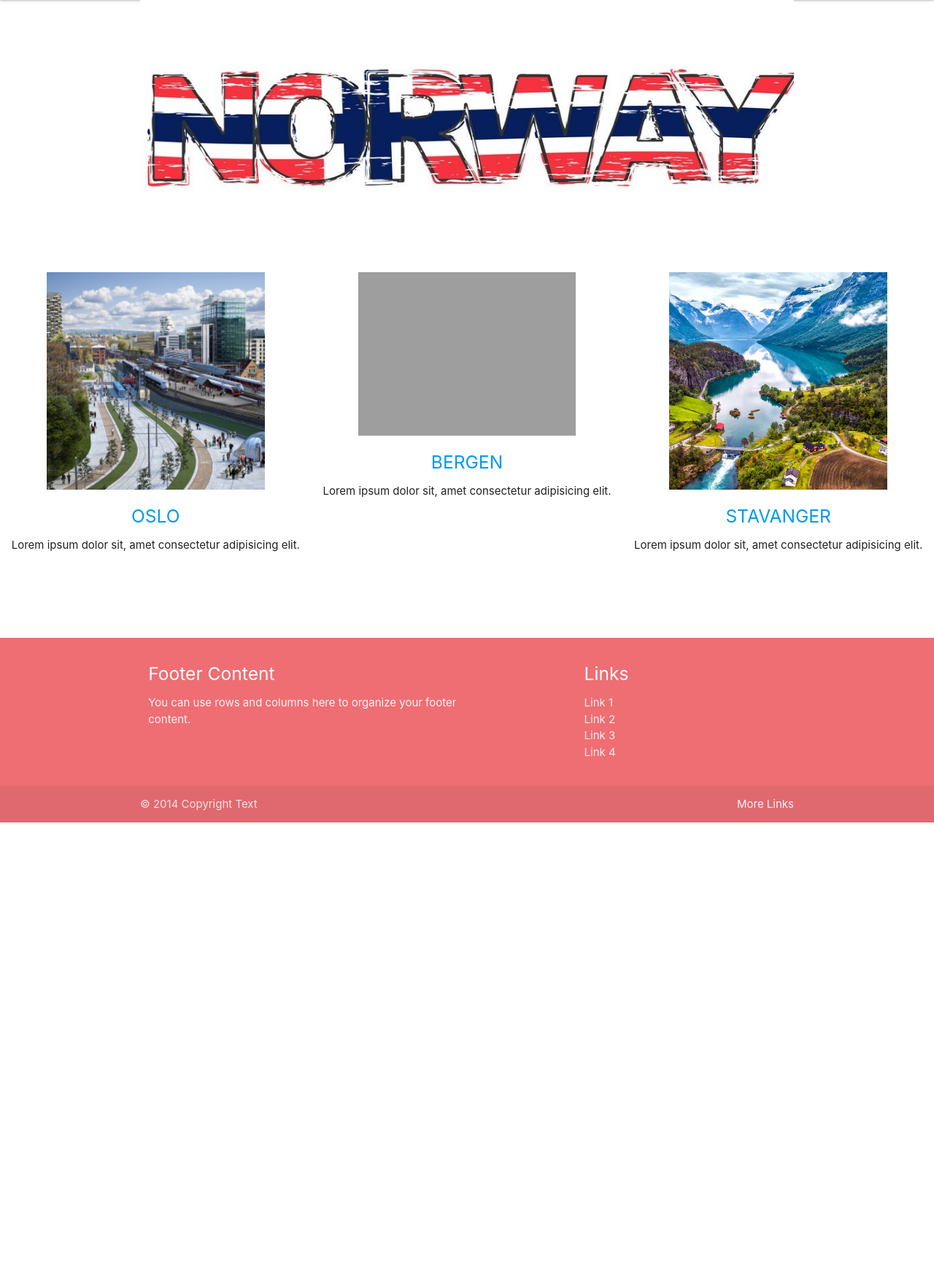
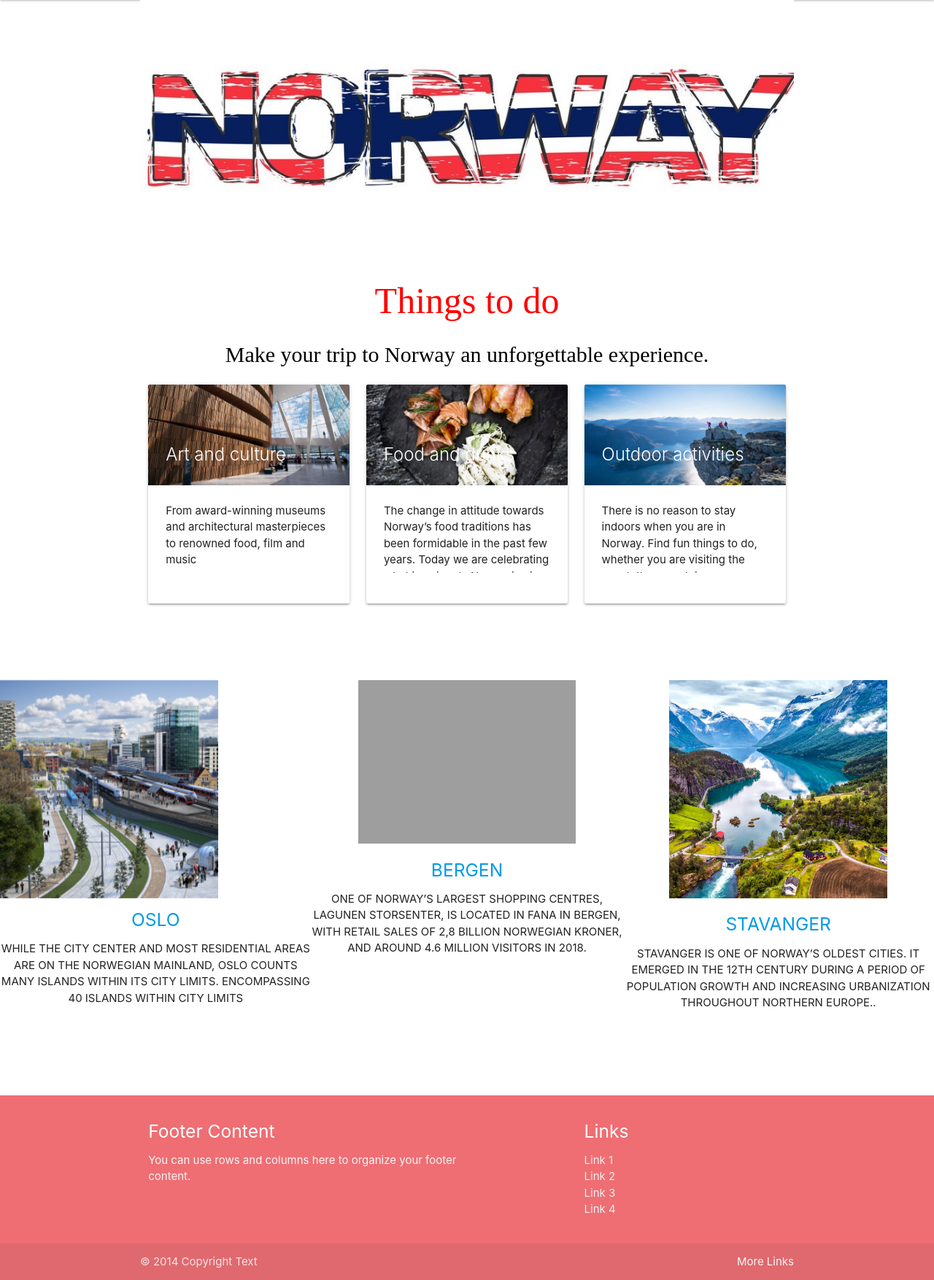
Before and after one commit to GILD0R/vcs2011-grupe1, a PHP site: page /norway.php in a window 1280 px wide. Shown: the part 337-2091 px from the top of the page at 73% size. Before the commit the page ends 1464 px from the top, so only its background shows below. Run offline with PHP 8.4, Linux system fonts and the light colour scheme; grey boxes are pictures that could not be loaded.

Commit message:
Norway pakeitimai

```diff
--- a/norway.php
+++ b/norway.php
@@ -5,25 +5,70 @@
 <div class="container">
 <div class="row">
  <img class="responsive-img" src="images/NORWAY1.jpg" alt="">
+<div class="text">
+    <h1>Things to do</h1>
+    <h3>Make your trip to Norway an unforgettable experience.</h3>
 
+    <div class="row">
+    <div class="col s4">
+      <div class="card small">
+        <div class="card-image">
+          <img src="images/norway3.jpg">
+          <span class="card-title">Art and culture</span>
         </div>
+        <div class="card-content">
+          <p>From award-winning museums and architectural masterpieces to renowned food, film and music</p>
         </div>
+      </div>
+    </div>
+
+    <div class="row">
+    <div class="col s4">
+      <div class="card small">
+        <div class="card-image">
+          <img src="images/norway4.jpg">
+          <span class="card-title">Food and drinks</span>
+        </div>
+        <div class="card-content">
+          <p>The change in attitude towards Norway’s food traditions has been formidable in the past few years. Today we are celebrating what is uniquely Norwegian in modern and untraditional ways.</p>
+        </div>
+      </div>
+    </div>
+    <div class="row">
+    <div class="col s4">
+      <div class="card small">
+        <div class="card-image">
+          <img src="images/norway5.jpg">
+          <span class="card-title">Outdoor activities</span>
+        </div>
+        <div class="card-content">
+          <p>There is no reason to stay indoors when you are in Norway. Find fun things to do, whether you are visiting the coast, the mountains, or somewhere in between.</p>
+        </div>
+      </div>
+    </div>
+  </div>
+</div>
+  </div>
+</div>
+        </div>
+</div>
+
 
         <div class="flex">
         <div class="box">
-            <img src="images/OSLO.jpg" alt="">
+            <img class="materialboxed" src="images/OSLO.jpg">
             <a href="http://www.google.com"><h5>OSLO</h5></a>
-            <p>Lorem ipsum dolor sit, amet consectetur adipisicing elit.</p>
+            <p>WHILE THE CITY CENTER AND MOST RESIDENTIAL AREAS ARE ON THE NORWEGIAN MAINLAND, OSLO COUNTS MANY ISLANDS WITHIN ITS CITY LIMITS. ENCOMPASSING 40 ISLANDS WITHIN CITY LIMITS</p>
         </div>
         <div class="box">
             <img src="images/BERGEN.jpg" alt="">
             <a href="http://www.google.com"><h5>BERGEN</h5></a>
-            <p>Lorem ipsum dolor sit, amet consectetur adipisicing elit.</p>
+            <p>ONE OF NORWAY’S LARGEST SHOPPING CENTRES, LAGUNEN STORSENTER, IS LOCATED IN FANA IN BERGEN, WITH RETAIL SALES OF 2,8 BILLION NORWEGIAN KRONER, AND AROUND 4.6 MILLION VISITORS IN 2018.</p>
         </div>
         <div class="box">
             <img src="images/STAVANGER.jpg" alt="">
             <a href="http://www.google.com"><h5>STAVANGER</h5></a>
-            <p>Lorem ipsum dolor sit, amet consectetur adipisicing elit.</p>
+            <p>STAVANGER IS ONE OF NORWAY’S OLDEST CITIES. IT EMERGED IN THE 12TH CENTURY DURING A PERIOD OF POPULATION GROWTH AND INCREASING URBANIZATION THROUGHOUT NORTHERN EUROPE..</p>
         </div>
 
     </div>
--- a/scripts/script.js
+++ b/scripts/script.js
@@ -16,6 +16,9 @@
 
 
 
+
+
+
 /* Vardas3 stiliaus kodas: */
 
 
--- a/styles/style.css
+++ b/styles/style.css
@@ -26,6 +26,25 @@
     margin-left: auto;
     margin-right: auto;
 }
+.text h1 {
+    color: red;
+    font-size: 50px;
+    font-family: 'Times New Roman', Times, serif;
+    text-align: center;
+}
+.text h3 {
+    color: black;
+    font-size: 30px;
+    font-family: 'Times New Roman', Times, serif;
+    text-align: center;
+}
+
+.card {
+    height: 300px;
+}
+
+
+
 .flex{
     display: flex;
     justify-content: space-evenly;
```
Also changed, not shown: images/norway3.jpg (added), images/norway4.jpg (added), images/norway5.jpg (added).
